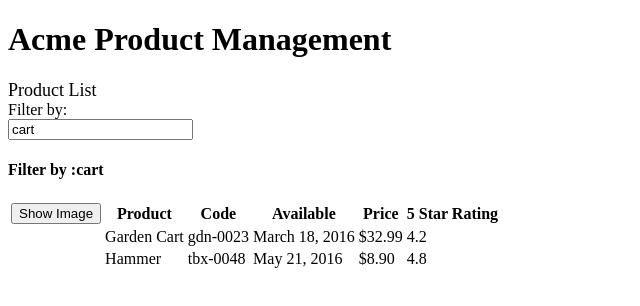
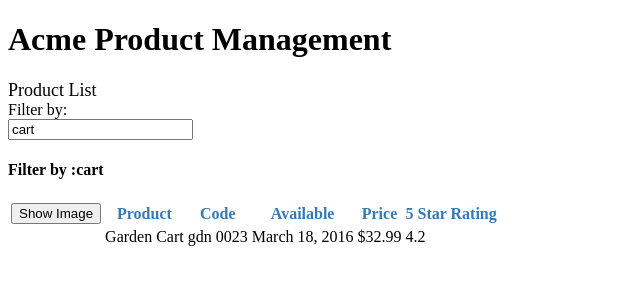
Before and after one commit to cvaquedano/APM, an Angular app: page /Welcome in a window 1280 px wide. Shown: the top 306 px of the page, without its empty margins (0-640 px from the left). Built offline with nearby package versions, Linux system fonts and the light colour scheme.

Commit message:
Use interfaces, encapsule style, custom pipe and implement filter method

```diff
--- a/src/app/app.module.ts
+++ b/src/app/app.module.ts
@@ -4,11 +4,13 @@
 
 import { AppComponent } from './app.component';
 import { ProductListComponent } from './products/product-list.component';
+import { ConvertToSpacesPipe } from './shared/convert-to-spaces.pipe';
 
 @NgModule({
   declarations: [
     AppComponent,
-    ProductListComponent
+    ProductListComponent,
+    ConvertToSpacesPipe
   ],
   imports: [
     BrowserModule,
--- /dev/null
+++ b/src/app/products/product-list.component.css
@@ -0,0 +1,3 @@
+thead {
+    color: #337ab7
+}
--- a/src/app/products/product-list.component.ts
+++ b/src/app/products/product-list.component.ts
@@ -1,15 +1,29 @@
-import {Component} from '@angular/core'
+import {Component, OnInit} from '@angular/core'
+import { IProduct } from './product';
 @Component({
     selector: 'pm-products',
-    templateUrl:'./products-list.component.html'
+    templateUrl:'./products-list.component.html',
+    styleUrls:['./product-list.component.css']
 })
-export class ProductListComponent{
+export class ProductListComponent implements OnInit {
+
     pageTitle: string = 'Product List';
     imageWidth:number=50;
     imageMargin: number = 2;
     showImage:boolean=false;
-    listFilter:string='cart';
-    products:any[] = [
+
+
+    private _listFilter: string;
+    public get listFilter(): string {
+        return this._listFilter;
+    }
+    public set listFilter(value: string) {
+        this._listFilter = value;
+        this.filteredProducts=this.listFilter?this.performFilter(this.listFilter):this.products;
+
+    }
+    filteredProducts:IProduct[];
+    products:IProduct[] = [
 
   {
     "productId": 2,
@@ -32,6 +46,19 @@
     "imageUrl": "https://openclipart.org/image/300px/svg_to_png/73/rejon_Hammer.png"
   }
     ];
+constructor(){
+    this.filteredProducts=this.products;
+    this.listFilter='cart';
+}
+    performFilter(filterBy: string): IProduct[] {
+        filterBy=filterBy.toLocaleLowerCase();
+
+        return this.products.filter((product:IProduct)=>
+        product.productName.toLocaleLowerCase().indexOf(filterBy)!==-1);
+    }
+    ngOnInit(): void {
+        console.log("OnInit method  .");
+    }
 
     toggleImage():void{
         this.showImage=!this.showImage;    }
--- /dev/null
+++ b/src/app/products/product.ts
@@ -0,0 +1,10 @@
+export interface IProduct{
+    productId:number,
+    productName: string,
+    productCode: string,
+    releaseDate: string,
+    description: string,
+    price: number,
+    starRating: number,
+    imageUrl: string
+}
--- a/src/app/products/products-list.component.html
+++ b/src/app/products/products-list.component.html
@@ -31,12 +31,12 @@
                     </tr>
                 </thead>
                 <tbody>
-                    <tr *ngFor="let product of products">
+                    <tr *ngFor="let product of filteredProducts">
                         <td>
                             <img *ngIf='showImage' [src]='product.imageUrl' [title]='product.productName' [style.width.px]='imageWidth' [style.margin.px]='imageMargin'>
                         </td>
                         <td>{{product.productName}}</td>
-                        <td>{{product.productCode |lowercase}}</td>
+                        <td>{{product.productCode |lowercase | convertToSpaces:'-'}}</td>
                         <td>{{product.releaseDate}}</td>
                         <td>{{product.price | currency:'USD':'symbol':'1.2-2' }}</td>
                         <td>{{product.starRating}}</td>
--- /dev/null
+++ b/src/app/shared/convert-to-spaces.pipe.ts
@@ -0,0 +1,13 @@
+import { PipeTransform } from "@angular/core";
+import { Pipe } from "@angular/core";
+
+@Pipe({
+    name : 'convertToSpaces'
+})
+
+export class ConvertToSpacesPipe implements PipeTransform{
+    transform(value: string, character:string):string {
+       return value.replace(character,' ');
+    }
+
+}
```
